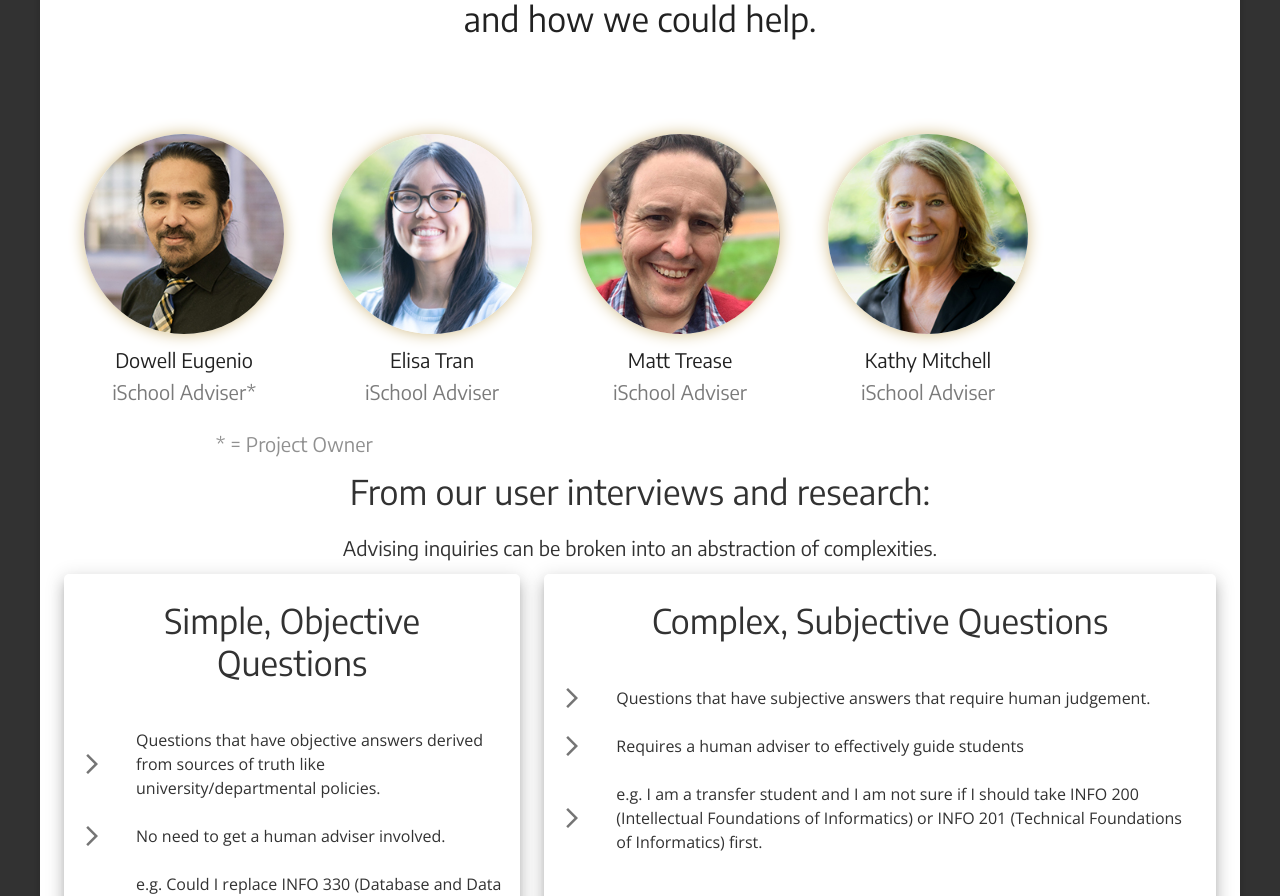
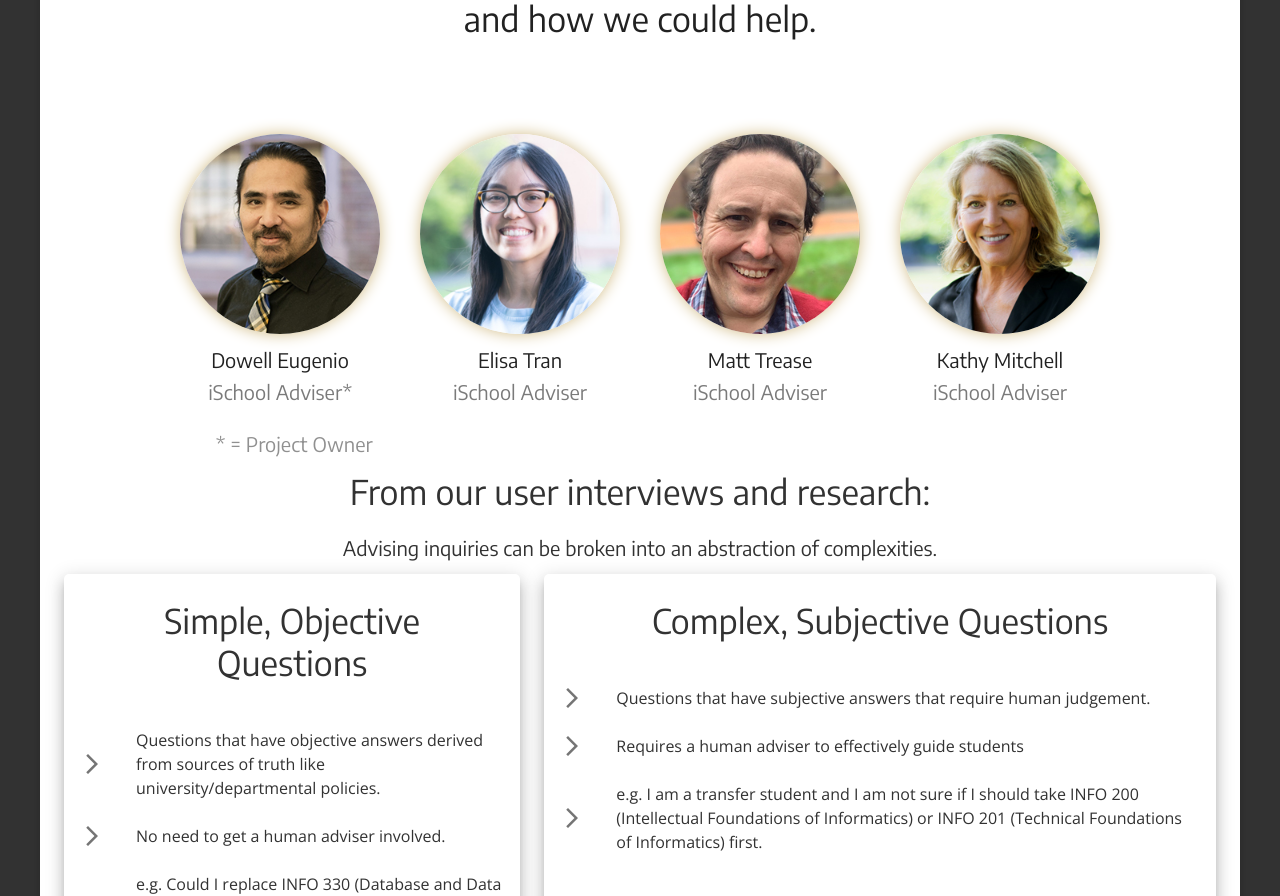
Before and after one commit to regex-capstone/B10-Regex-Capstone, a Next.js app: page /about in a window 1280 px wide. Shown: the part 2611-3507 px from the top of the page. Built offline with nearby package versions, Linux system fonts and the light colour scheme.

Commit message:
Centered Advisors

```diff
--- a/client/about/JourneyComponent.tsx
+++ b/client/about/JourneyComponent.tsx
@@ -211,11 +211,13 @@ const advisers = {
 export function Advisers() {
     // TODO: I have no clue how to center this spaghetti code
     return (
-        <Grid style={{
-            alignItems: 'center',
-            justifyContent: 'center'
+        <Box sx={{
+            display: "flex",
+            flexWrap: "wrap",
+            flexDirection: "row",
+            alignItems: "center",
+            justifyContent: "center"
         }}>
-            <Stack direction="row" spacing={1} >
             {
                 advisers.members.map((member, i) => {
                     return (
@@ -281,7 +283,6 @@ export function Advisers() {
                     )
                 })
             }
-            </Stack>
             <Typography
                 variant="h6"
                 style={{
@@ -292,7 +293,7 @@ export function Advisers() {
             >
                 * = Project Owner
             </Typography>
-        </Grid>
+        </Box>
     )
 }
 
```
Lines whose indentation alone changed are shown as unchanged.
